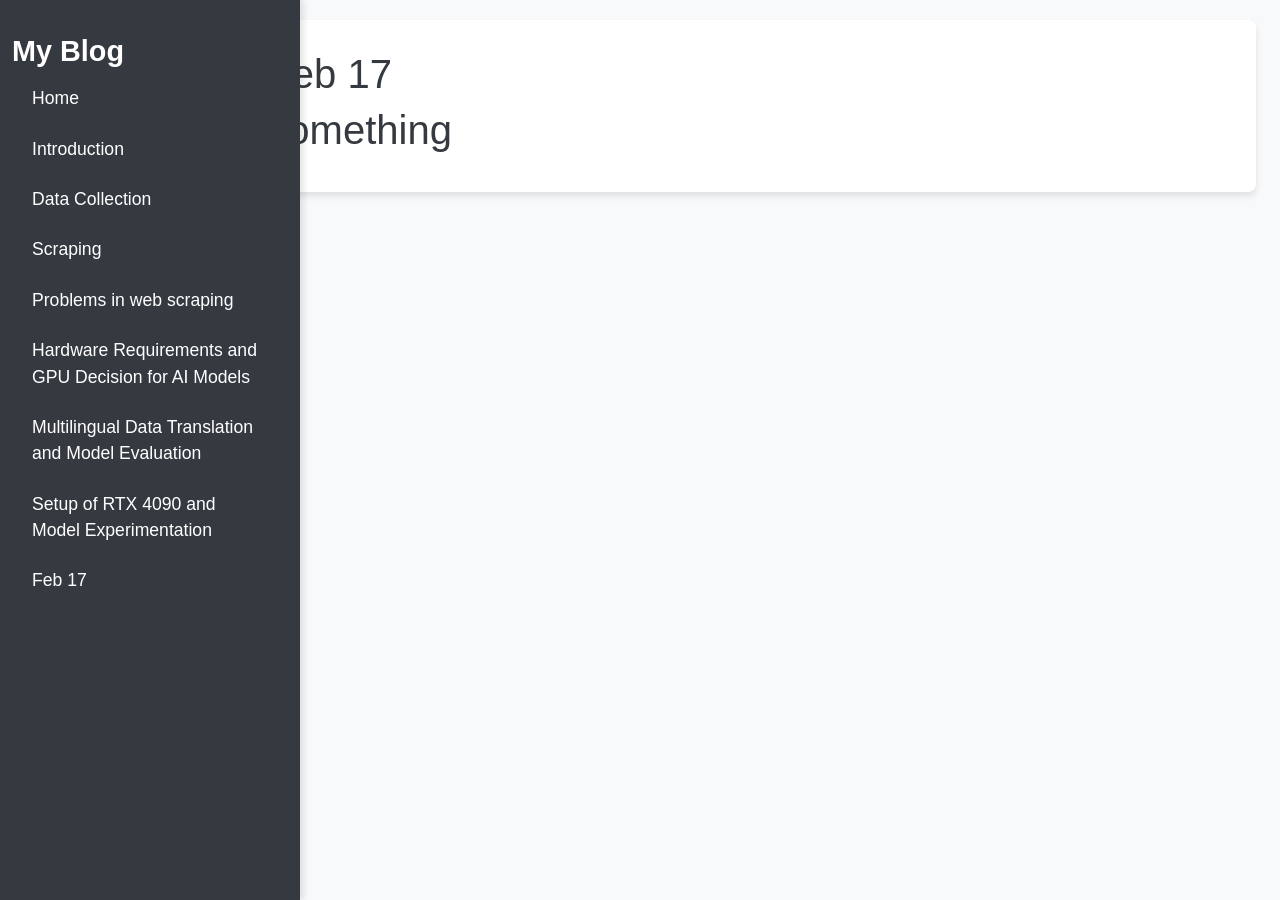
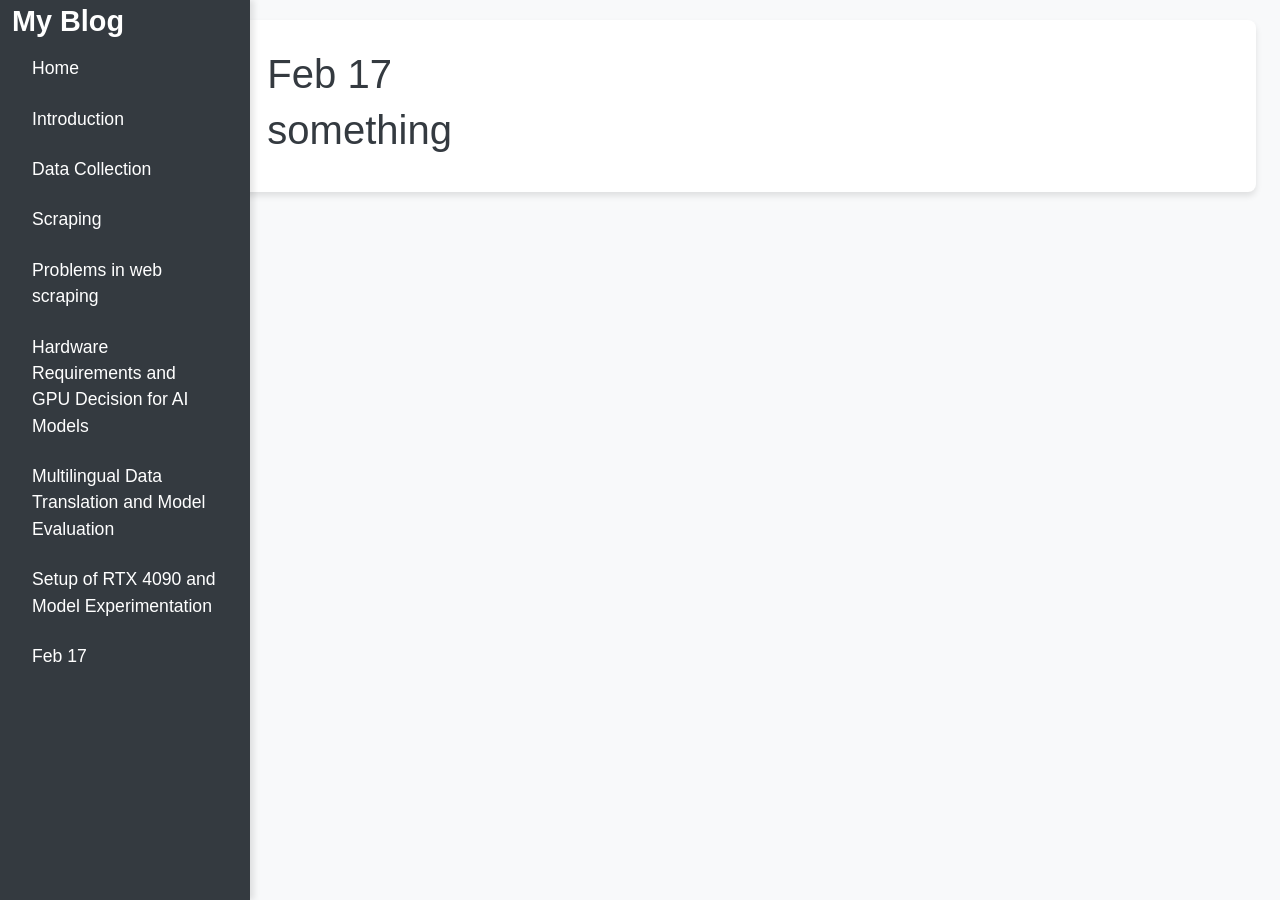
Before and after one commit to dilrajs616/nebero, a Jekyll site: the page built from _posts/2025-02-17-feb-17.md, in a window 1280 px wide. Built offline with Jekyll 4.4.1, drawn with Linux system fonts in a browser that asks for light colours; our own code applies the rules of GitHub Pages for plain Markdown files.

Commit message:
responsive

```diff
--- a/_layouts/default.html
+++ b/_layouts/default.html
@@ -11,17 +11,17 @@
       background-color: #f8f9fa;
     }
     .sidebar {
-      background-color: #343a40; /* Dark background for the sidebar */
-      color: #fff; /* White text color */
+      background-color: #343a40;
+      color: #fff;
       height: 100vh;
-      padding-top: 30px;
       position: fixed;
       top: 0;
       left: 0;
       bottom: 0;
-      width: 300px;
+      width: 250px;
       box-shadow: 4px 0px 6px rgba(0, 0, 0, 0.1);
       z-index: 1000;
+      transition: transform 0.3s ease;
     }
     .sidebar .nav-link {
       color: #fff;
@@ -30,7 +30,7 @@
       transition: background-color 0.3s ease;
     }
     .sidebar .nav-link:hover {
-      background-color: #007bff; /* Blue hover effect */
+      background-color: #007bff;
       color: #fff;
       border-radius: 5px;
     }
@@ -42,7 +42,6 @@
       margin-bottom: 30px;
     }
     .main-content {
-      margin-left: auto; /* Adjust content to the right of the sidebar */
       background-color: #ffffff;
       padding: 30px;
       border-radius: 8px;
@@ -58,14 +57,31 @@
       color: #007bff;
       font-weight: bold;
     }
+    /* Responsive sidebar hiding for small screens */
+    @media (max-width: 768px) {
+      .sidebar {
+        transform: translateX(-250px);
+      }
+      .sidebar.show {
+        transform: translateX(0);
+      }
+      .main-content {
+        margin-left: 0;
+      }
+    }
   </style>
 </head>
 <body>
 
+  <!-- Mobile menu toggle button -->
+  <button class="btn btn-dark d-md-none" id="sidebar-toggle" style="position: fixed; top: 10px; left: 10px; z-index: 1050;">
+    <i class="bi bi-list"></i> Menu
+  </button>
+
   <div class="container-fluid">
     <div class="row">
       <!-- Sidebar -->
-      <nav class="sidebar">
+      <nav class="sidebar" id="sidebar">
         <a class="navbar-brand" href="/">My Blog</a>
         <ul class="nav flex-column">
           {% for item in site.navbar %}
@@ -83,7 +99,6 @@
         <div class="main-content">
           <h1>{{ page.title }}</h1>
           <div>
-            <!-- This is where your page content will go -->
             {{ content }}
           </div>
         </div>
```
Also changed, not shown: other parts of _layouts/default.html (+8 -0 lines).
